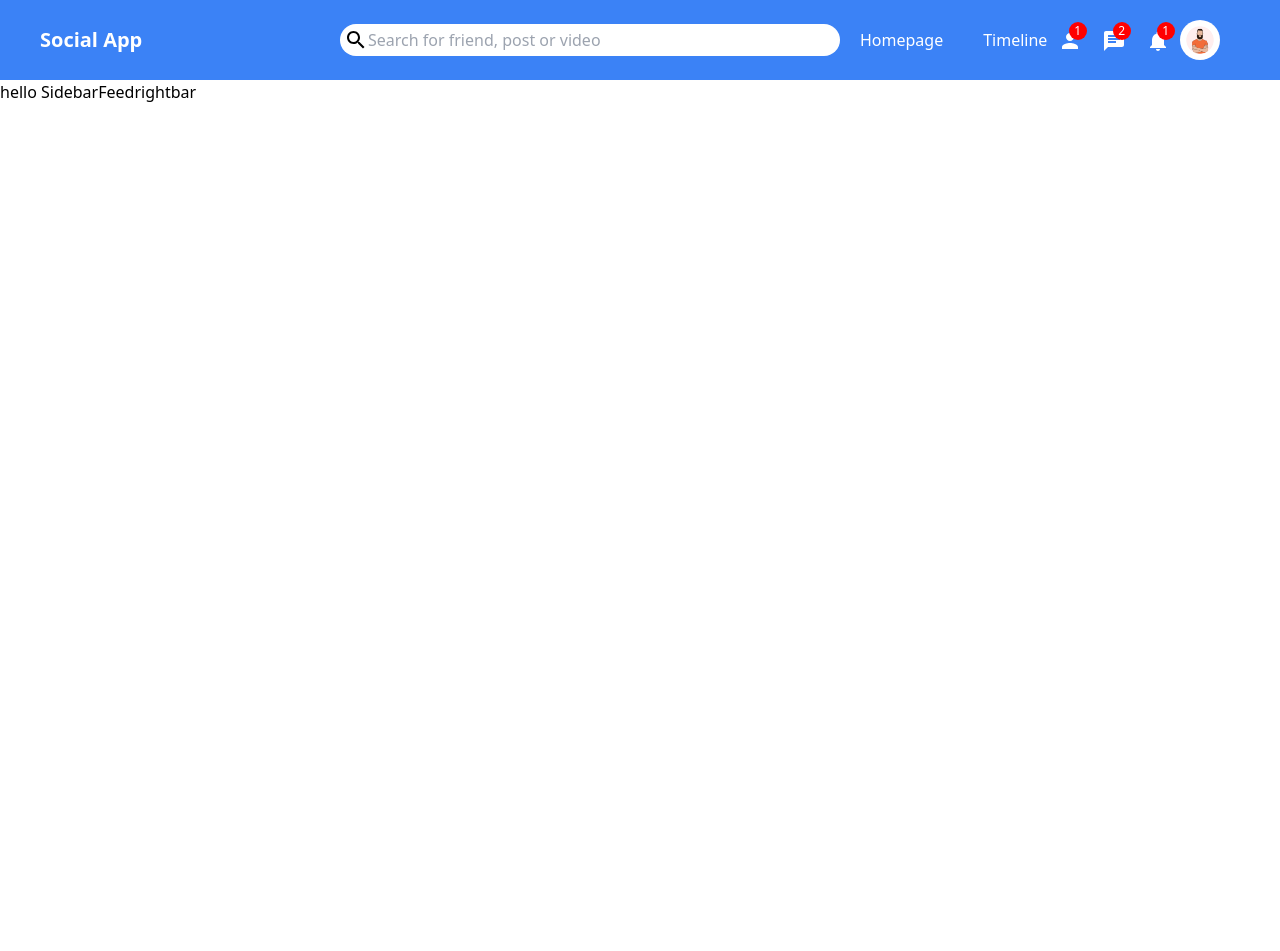
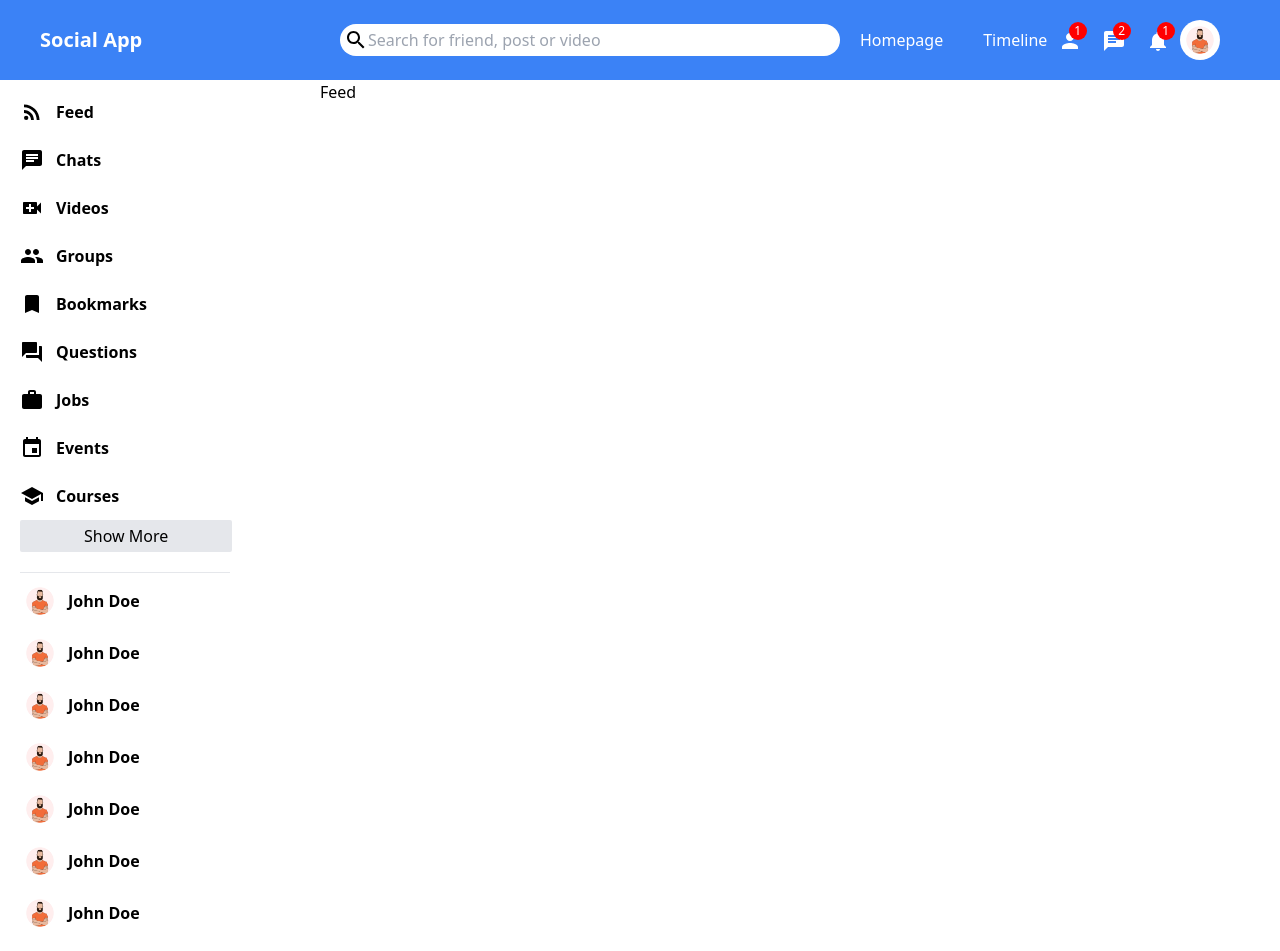
Before and after one commit to chienwchou/social-app, a React (Create React App) app: page / in a window 1280 px wide. Shown: the top 951 px of the page. Before the commit the page ends 800 px from the top, so only its background shows below. Built offline with nearby package versions, Linux system fonts and the light colour scheme.

Commit message:
Creating content layout + sidebar html

```diff
--- a/src/components/feed/Feed.jsx
+++ b/src/components/feed/Feed.jsx
@@ -1,8 +1,8 @@
 import "./feed.css";
 
-export default function Feed(props) {
+export default function Feed({ className, ...props }) {
   return (
-    <div className="feed">
+    <div className={"feed " + className}>
       <div className="feedWrapper">Feed</div>
     </div>
   );
--- a/src/components/rightbar/Rightbar.jsx
+++ b/src/components/rightbar/Rightbar.jsx
@@ -1,5 +1,9 @@
 import "./rightbar.css";
 
-export default function Rightbar() {
-  return <div className="rightbar">rightbar</div>;
+export default function Rightbar({ className, ...props }) {
+  return (
+    <div className={"rightbar " + className}>
+      <ul className="rightbarList"></ul>
+    </div>
+  );
 }
--- a/src/components/sidebar/Sidebar.jsx
+++ b/src/components/sidebar/Sidebar.jsx
@@ -1,5 +1,129 @@
+import {
+  Bookmark,
+  Chat,
+  Event,
+  People,
+  QuestionAnswer,
+  RssFeed,
+  School,
+  VideoCall,
+  Work,
+} from "@mui/icons-material";
 import "./sidebar.css";
 
-export default function Sidebar() {
-  return <div className="rightbar">hello Sidebar</div>;
+export default function Sidebar({ className, ...props }) {
+  return (
+    <div className={"sidebar px-5 overflow-y-scroll " + className}>
+      <div className="sidebarWrapper mt-5 font-semibold">
+        <ul className="sidebarList flex flex-col gap-6">
+          <li className="sidebarListItem flex items-center gap-3">
+            <RssFeed />
+            <span className="sidebarListItemText">Feed</span>
+          </li>
+          <li className="sidebarListItem flex items-center gap-3">
+            <Chat />
+            <span className="sidebarListItemText">Chats</span>
+          </li>
+          <li className="sidebarListItem flex items-center gap-3">
+            <VideoCall />
+            <span className="sidebarListItemText">Videos</span>
+          </li>
+          <li className="sidebarListItem flex items-center gap-3">
+            <People />
+            <span className="sidebarListItemText">Groups</span>
+          </li>
+          <li className="sidebarListItem flex items-center gap-3">
+            <Bookmark />
+            <span className="sidebarListItemText">Bookmarks</span>
+          </li>
+          <li className="sidebarListItem flex items-center gap-3">
+            <QuestionAnswer />
+            <span className="sidebarListItemText">Questions</span>
+          </li>
+          <li className="sidebarListItem flex items-center gap-3">
+            <Work />
+            <span className="sidebarListItemText">Jobs</span>
+          </li>
+          <li className="sidebarListItem flex items-center gap-3">
+            <Event />
+            <span className="sidebarListItemText">Events</span>
+          </li>
+          <li className="sidebarListItem flex items-center gap-3">
+            <School />
+            <span className="sidebarListItemText">Courses</span>
+          </li>
+        </ul>
+        <button className="my-3 py-1 px-16 font-normal bg-gray-200 rounded-sm">
+          Show More
+        </button>
+        <hr className="my-2 w-9/12" />
+        <ul className="sidebarFriendList">
+          <li className="sidebarFriend flex items-center gap-2 pb-3">
+            <img
+              src="/assets/person/1.jpg"
+              alt=""
+              className="sidebarFriendImg w-10 h-10 rounded-full"
+            />
+            <span className="sidebarFriendName">John Doe</span>
+          </li>
+          <li className="sidebarFriend flex items-center gap-2 pb-3">
+            <img
+              src="/assets/person/1.jpg"
+              alt=""
+              className="sidebarFriendImg w-10 h-10 rounded-full"
+            />
+            <span className="sidebarFriendName">John Doe</span>
+          </li>
+          <li className="sidebarFriend flex items-center gap-2 pb-3">
+            <img
+              src="/assets/person/1.jpg"
+              alt=""
+              className="sidebarFriendImg w-10 h-10 rounded-full"
+            />
+            <span className="sidebarFriendName">John Doe</span>
+          </li>
+          <li className="sidebarFriend flex items-center gap-2 pb-3">
+            <img
+              src="/assets/person/1.jpg"
+              alt=""
+              className="sidebarFriendImg w-10 h-10 rounded-full"
+            />
+            <span className="sidebarFriendName">John Doe</span>
+          </li>
+          <li className="sidebarFriend flex items-center gap-2 pb-3">
+            <img
+              src="/assets/person/1.jpg"
+              alt=""
+              className="sidebarFriendImg w-10 h-10 rounded-full"
+            />
+            <span className="sidebarFriendName">John Doe</span>
+          </li>
+          <li className="sidebarFriend flex items-center gap-2 pb-3">
+            <img
+              src="/assets/person/1.jpg"
+              alt=""
+              className="sidebarFriendImg w-10 h-10 rounded-full"
+            />
+            <span className="sidebarFriendName">John Doe</span>
+          </li>
+          <li className="sidebarFriend flex items-center gap-2 pb-3">
+            <img
+              src="/assets/person/1.jpg"
+              alt=""
+              className="sidebarFriendImg w-10 h-10 rounded-full"
+            />
+            <span className="sidebarFriendName">John Doe</span>
+          </li>
+          <li className="sidebarFriend flex items-center gap-2 pb-3">
+            <img
+              src="/assets/person/1.jpg"
+              alt=""
+              className="sidebarFriendImg w-10 h-10 rounded-full"
+            />
+            <span className="sidebarFriendName">John Doe</span>
+          </li>
+        </ul>
+      </div>
+    </div>
+  );
 }
--- a/src/components/sidebar/sidebar.css
+++ b/src/components/sidebar/sidebar.css
@@ -0,0 +1,11 @@
+::-webkit-scrollbar {
+  width: 5px;
+}
+
+::-webkit-scrollbar-track {
+  background-color: #f1f1f1;
+}
+
+::-webkit-scrollbar-thumb {
+  width: 5px;
+}
--- a/src/pages/home/Home.jsx
+++ b/src/pages/home/Home.jsx
@@ -7,10 +7,10 @@ export default function Home() {
   return (
     <>
       <Topbar />
-      <div className="homeContainer flex">
-        <Sidebar className="basis-3" />
-        <Feed className="basis-5" />
-        <Rightbar className="basis-4" />
+      <div className="homeContainer flex justify-around">
+        <Sidebar className="basis-3/12" />
+        <Feed className="basis-5/12" />
+        <Rightbar className="basis-4/12" />
       </div>
     </>
   );
--- a/src/pages/home/home.css
+++ b/src/pages/home/home.css
@@ -0,0 +1,3 @@
+.homeContainer {
+  height: calc(100vh - 80px);
+}
```
